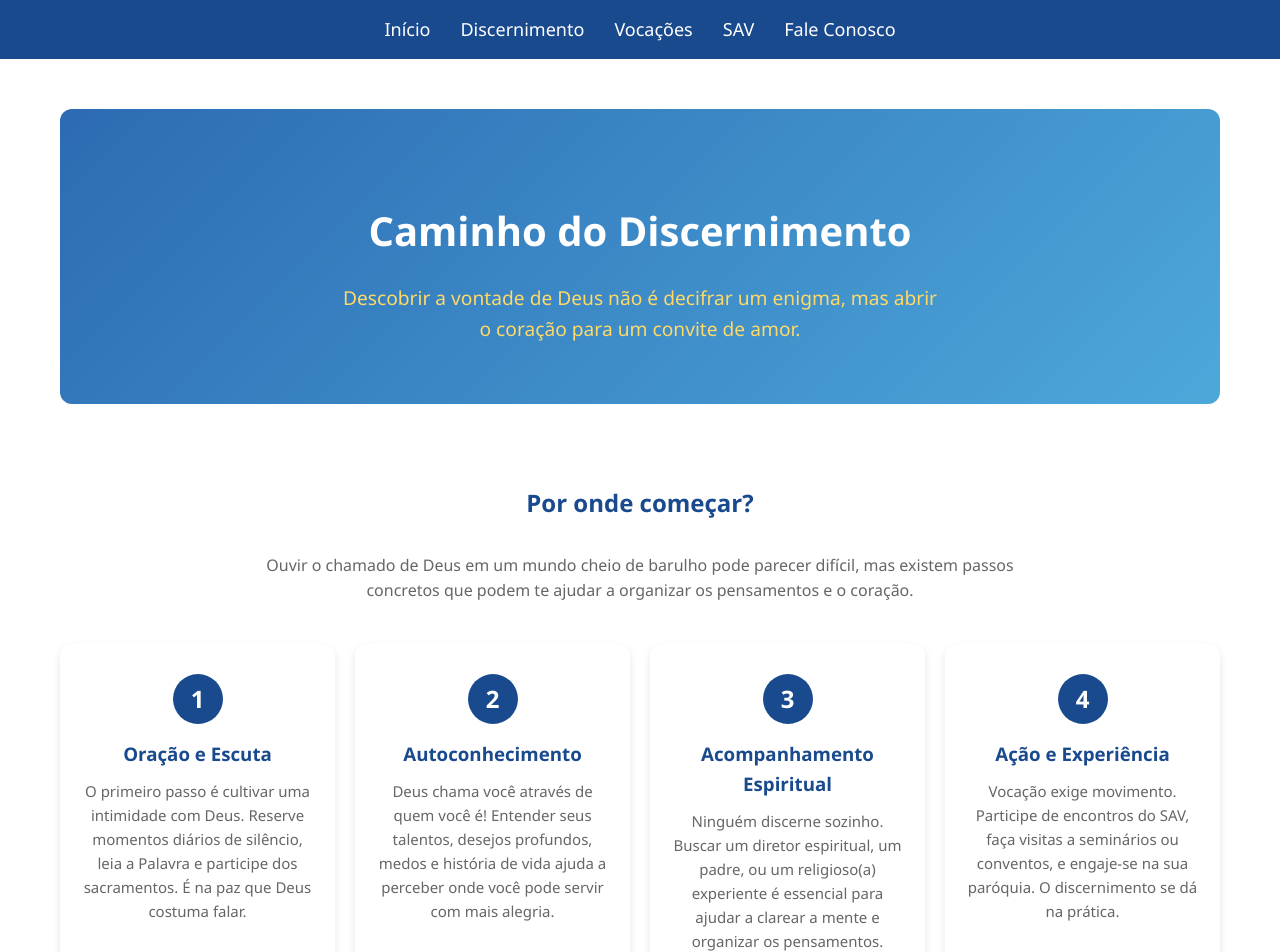
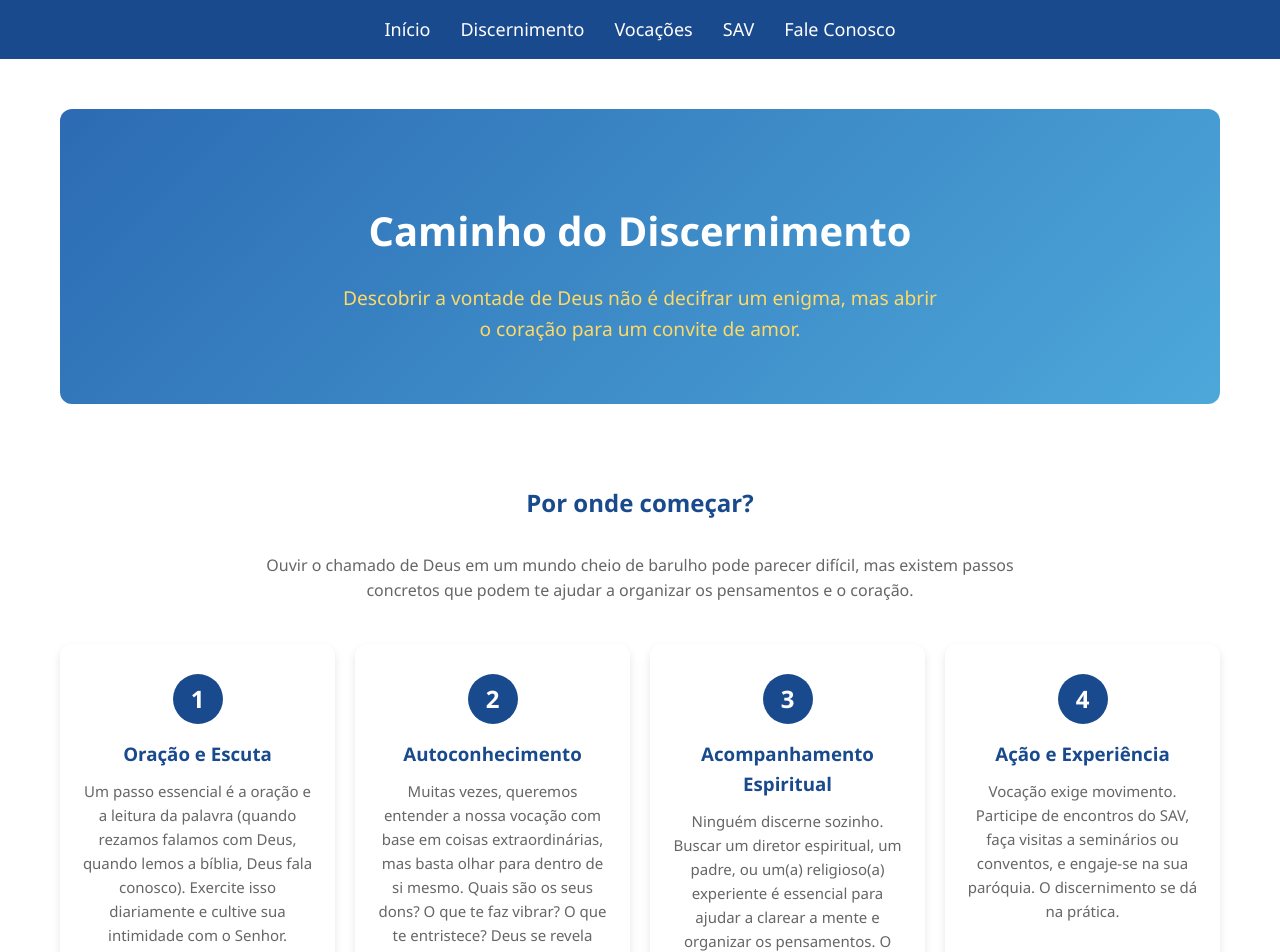
Before and after one commit to milenamagaldi/ProjetoVocacional, a React (Vite) app: page /discernimento in a window 1280 px wide. Shown: the top 952 px of the page. Built offline with nearby package versions, Linux system fonts and the light colour scheme.

Commit message:
texto discernimento

```diff
--- a/src/pages/Discernimento.jsx
+++ b/src/pages/Discernimento.jsx
@@ -8,17 +8,17 @@ function Discernimento() {
         {
             numero: "1",
             titulo: "Oração e Escuta",
-            texto: "O primeiro passo é cultivar uma intimidade com Deus. Reserve momentos diários de silêncio, leia a Palavra e participe dos sacramentos. É na paz que Deus costuma falar."
+            texto: "Um passo essencial é a oração e a leitura da palavra (quando rezamos falamos com Deus, quando lemos a bíblia, Deus fala conosco). Exercite isso diariamente e cultive sua intimidade com o Senhor. Somente Ele irá te dar clareza das decisões."
         },
         {
             numero: "2",
             titulo: "Autoconhecimento",
-            texto: "Deus chama você através de quem você é! Entender seus talentos, desejos profundos, medos e história de vida ajuda a perceber onde você pode servir com mais alegria."
+            texto: "Muitas vezes, queremos entender a nossa vocação com base em coisas extraordinárias, mas basta olhar para dentro de si mesmo. Quais são os seus dons? O que te faz vibrar? O que te entristece? Deus se revela também através dos nossos talentos e paixões. A  nossa vocação está intimamente ligada a quem somos, e não apenas ao que fazemos. O autoconhecimento é um passo fundamental para o discernimento, pois nos ajuda a entender melhor os nossos desejos, medos e limitações, e a perceber onde Deus pode estar nos chamando a servir."
         },
         {
             numero: "3",
             titulo: "Acompanhamento Espiritual",
-            texto: "Ninguém discerne sozinho. Buscar um diretor espiritual, um padre, ou um religioso(a) experiente é essencial para ajudar a clarear a mente e organizar os pensamentos."
+            texto: "Ninguém discerne sozinho. Buscar um diretor espiritual, um padre, ou um(a) religioso(a) experiente é essencial para ajudar a clarear a mente e organizar os pensamentos. O que sozinho pode parecer confuso, com um bom acompanhamento se torna mais claro. Procure alguém que possa orientá-lo, converse com o seu Padre sobre seu desejo e também peça ao Senhor que ilumine a escolher alguém que pode te ajudar."
         },
         {
             numero: "4",
```
